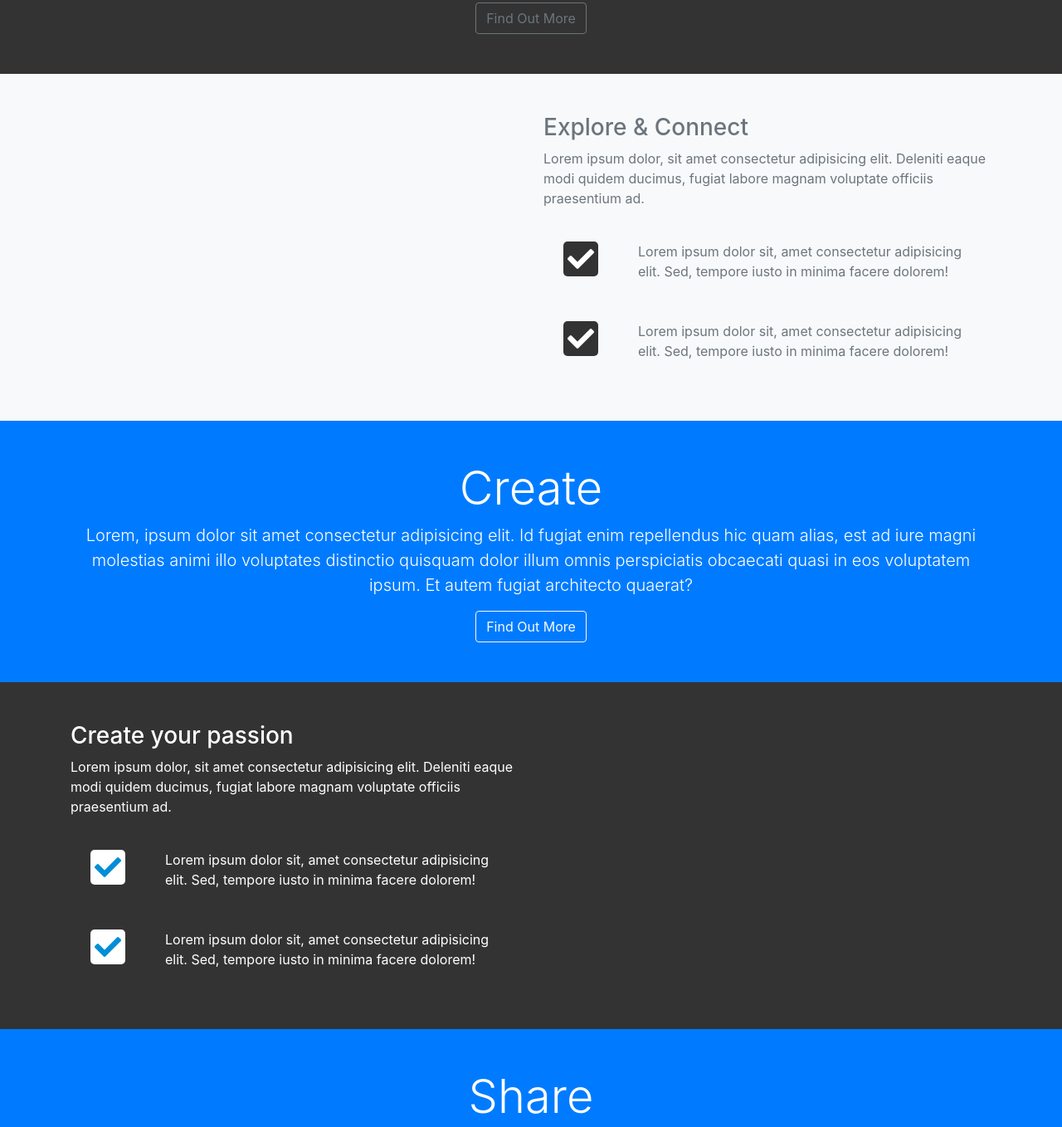
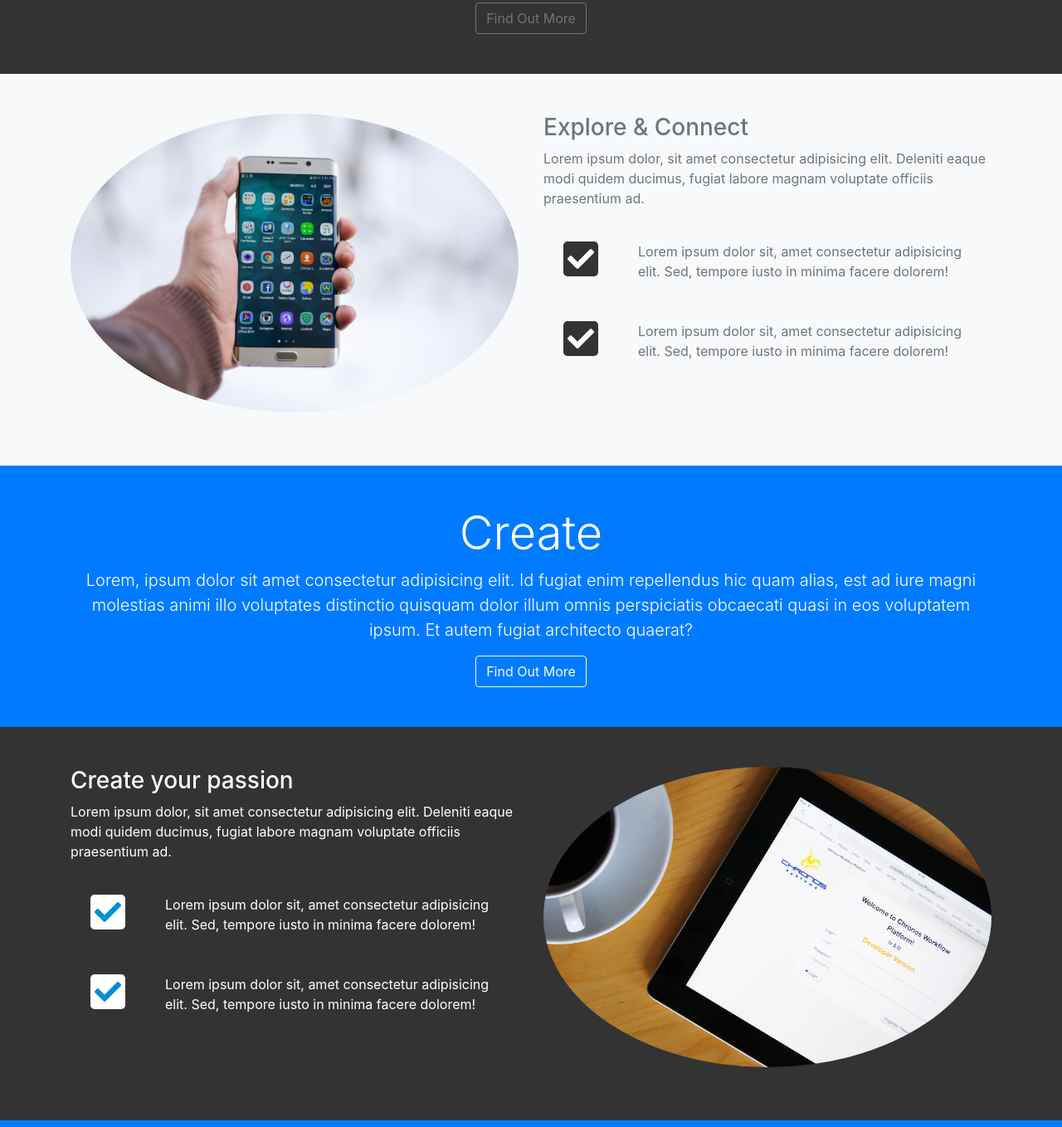
Before and after one commit to AyjazSayed/AyjazSayed.github.io-TestDeploy, a plain HTML site: page index.html in a window 1280 px wide. Shown: the part 926-2284 px from the top of the page at 83% size. Drawn offline with nearby package versions, Linux system fonts and the light colour scheme.

Commit message:
Update index.html

```diff
--- a/index.html
+++ b/index.html
@@ -124,7 +124,7 @@
       <div class="container">
         <div class="row">
           <div class="col-md-6">
-            <img src="../LoopLab/img/explore-section1.jpg" alt="" class="img-fluid mb-3 rounded-circle">
+            <img src="./img/explore-section1.jpg" alt="" class="img-fluid mb-3 rounded-circle">
           </div>
           <div class="col-md-6">
             <h3>Explore &  Connect</h3>
@@ -173,7 +173,7 @@
           <div class="container">
             <div class="row">
               <div class="col-md-6 order-1">
-                <img src="../LoopLab/img/create-section1.jpg" alt="" class="img-fluid mb-3 rounded-circle">
+                <img src="./img/create-section1.jpg" alt="" class="img-fluid mb-3 rounded-circle">
               </div>
               <div class="col-md-6">
                 <h3>Create your passion</h3>
@@ -222,7 +222,7 @@
       <div class="container">
         <div class="row">
           <div class="col-md-6">
-            <img src="../LoopLab/img/share-section1.jpg" alt="" class="img-fluid mb-3 rounded-circle">
+            <img src="./img/share-section1.jpg" alt="" class="img-fluid mb-3 rounded-circle">
           </div>
           <div class="col-md-6">
             <h3>Share What You Create</h3>
```
